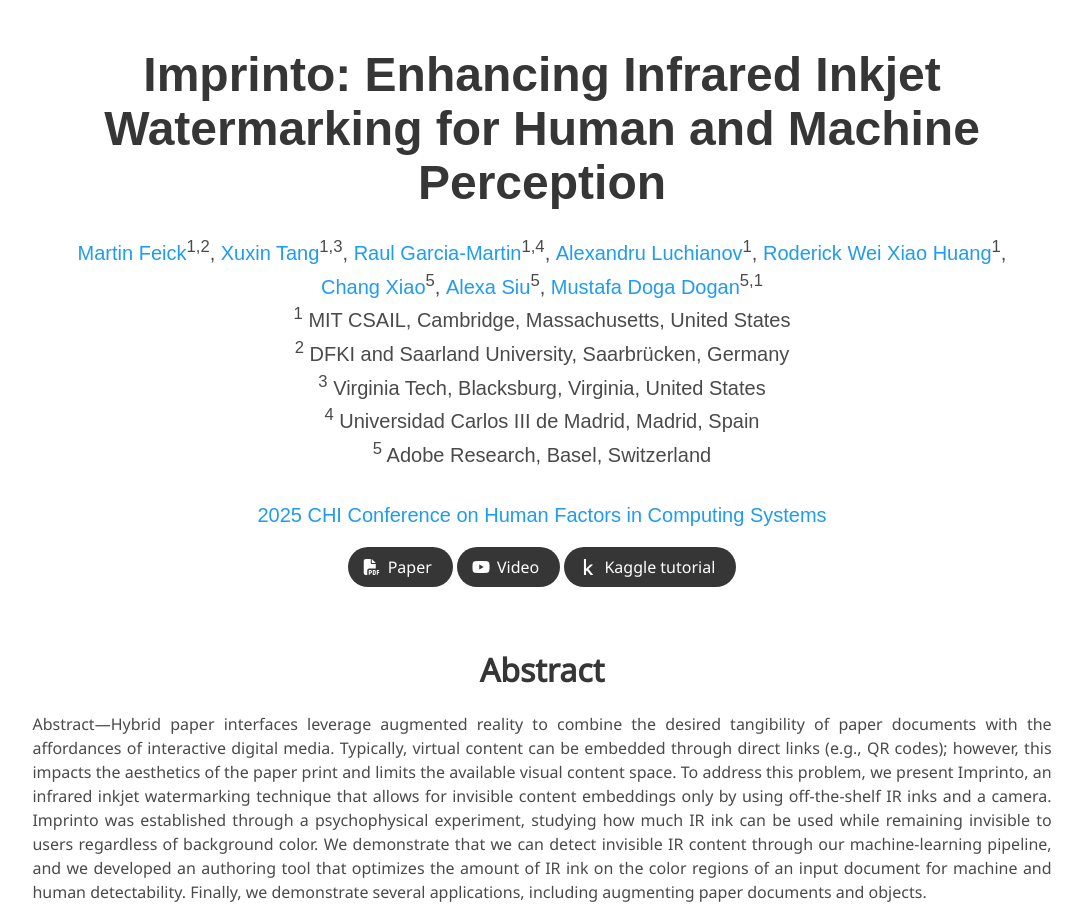
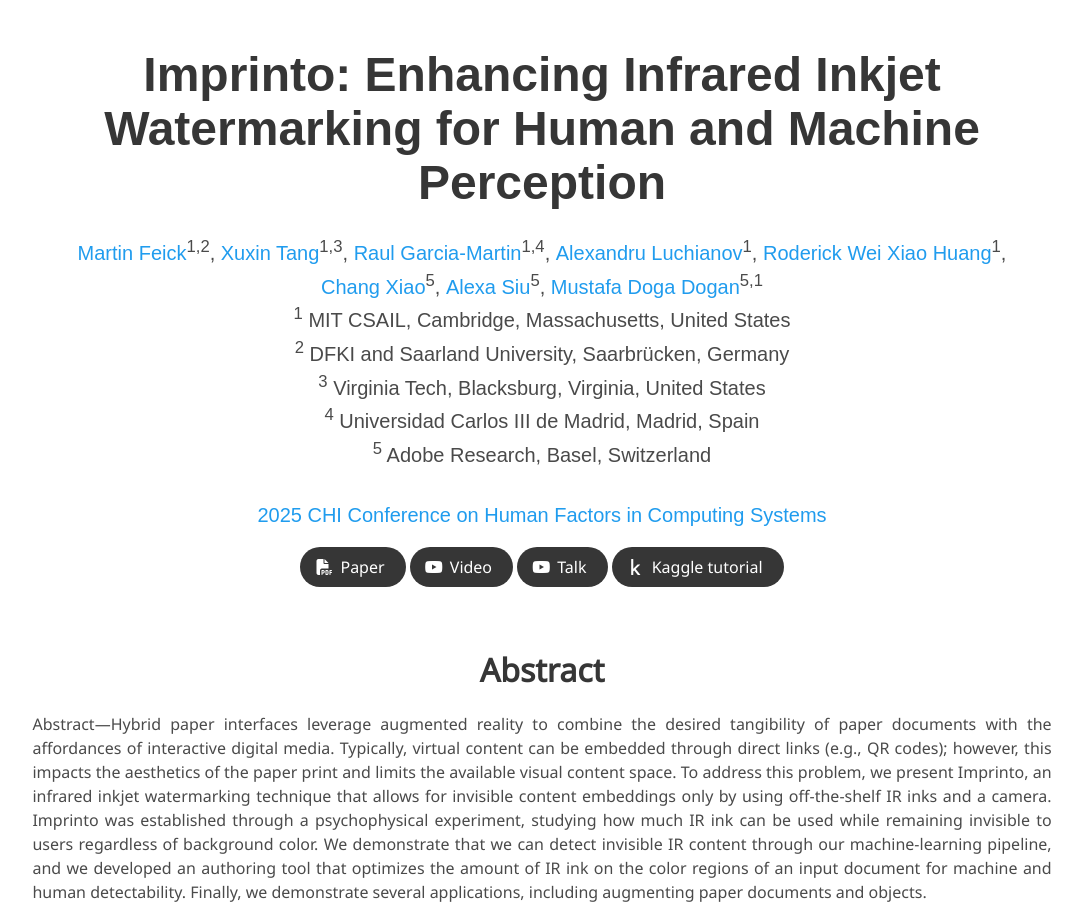
Before and after one commit to imprinto/imprinto.github.io, a plain HTML site: page index.html in a window 1280 px wide. Shown: the top 907 px of the page, without its empty margins (98-1180 px from the left). Drawn offline with nearby package versions, Linux system fonts and the light colour scheme; some icons are missing; a web font is replaced by a local one.

Commit message:
Update index.html

```diff
--- a/index.html
+++ b/index.html
@@ -97,13 +97,23 @@
                   <span>Paper</span>
                 </a>
               </span>
-		<span class="link-block">
+	      <span class="link-block">
                 <a href="https://www.youtube.com/watch?v=SrE5Jzmhom4" target="_blank"
                    class="external-link button is-normal is-rounded is-dark">
                   <span class="icon">
                       <i class="fab fa-youtube"></i>
                   </span>
                   <span>Video</span>
+                </a>
+              </span>
+
+	      <span class="link-block">
+                <a href="https://www.youtube.com/watch?v=ipKMbm5Rp8E" target="_blank"
+                   class="external-link button is-normal is-rounded is-dark">
+                  <span class="icon">
+                      <i class="fab fa-youtube"></i>
+                  </span>
+                  <span>Talk</span>
                 </a>
               </span>
 
```
